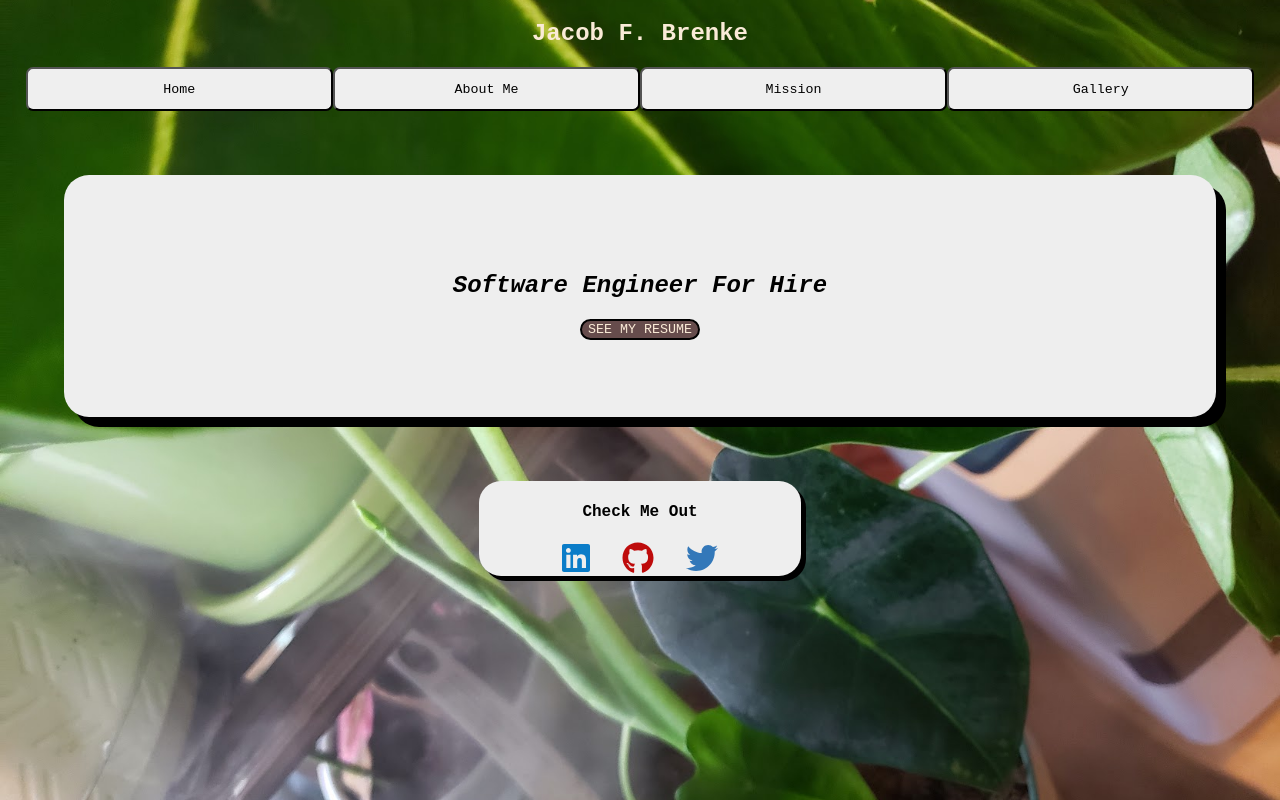
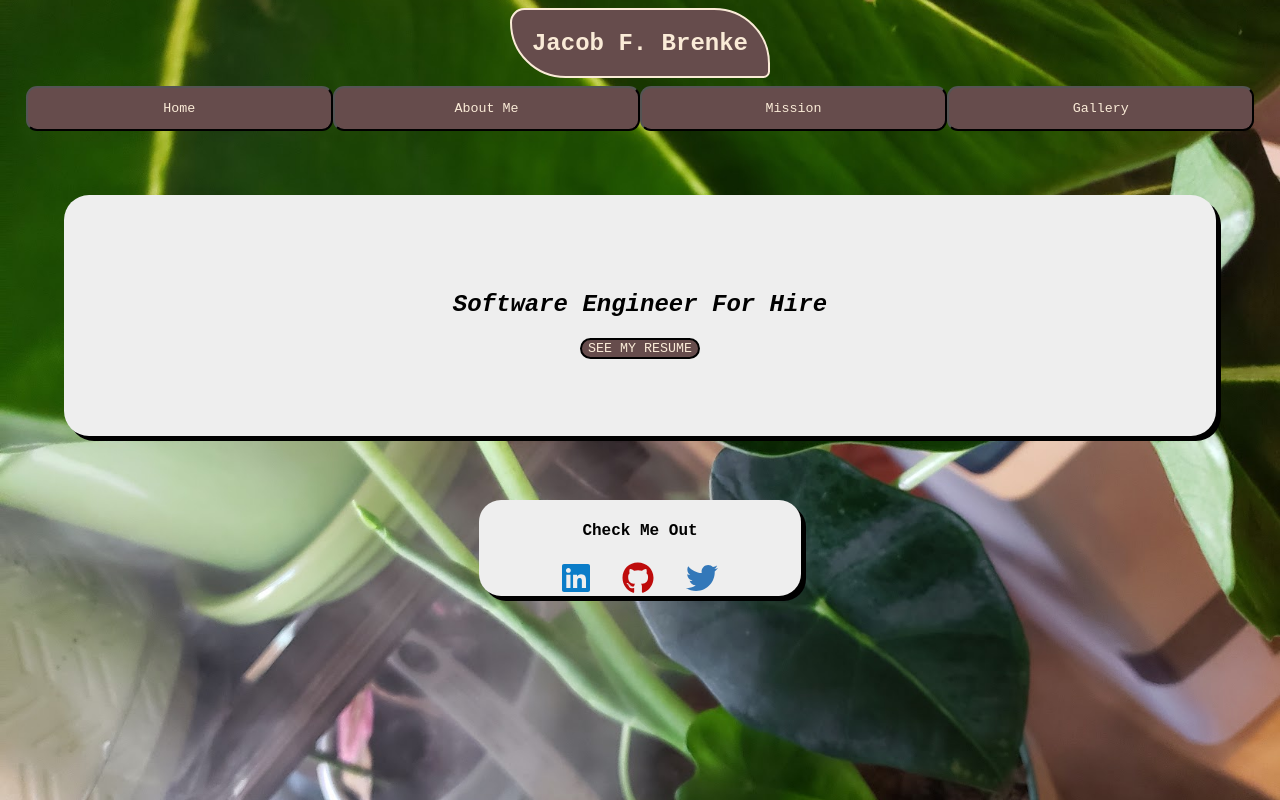
Before and after one commit to Bluemooses/Jacob-Brenke-Web-Page, a React (Create React App) app: page / in a window 1280 px wide. Built offline with nearby package versions, Linux system fonts and the light colour scheme.

Commit message:
QUALITY OF LIFE CHANGES FOR EYEBALLS

```diff
--- a/src/App/App.scss
+++ b/src/App/App.scss
@@ -37,7 +37,7 @@ h4 {
   border-radius: 25px;
   padding: 6%;
   margin: 5%;
-  box-shadow: 10px 10px;
+  box-shadow: 5px 5px;
   align-self: start;
   align-content: auto;
 }
@@ -67,7 +67,7 @@ h4 {
   letter-spacing: 0.7px;
 }
 
-.button:hover {
+.buton:hover {
   animation: rotate 0.7s ease-in-out both;
 }
 
--- a/src/Components/Header/Header.js
+++ b/src/Components/Header/Header.js
@@ -1,7 +1,5 @@
 import React from "react";
 import "./Header.scss";
-import profilePic from "../../Images/self-shot.jpg";
-import Slideshow from "../Slideshow/Slideshow";
 
 export default function Header() {
   return (
--- a/src/Components/Header/Header.scss
+++ b/src/Components/Header/Header.scss
@@ -5,8 +5,18 @@
   image-orientation: center;
   float: right;
 }
+
 .Header {
   color: antiquewhite;
+  background-color: rgb(102, 76, 76);
+  margin: auto;
+  max-width: 20%;
+  justify-content: center;
+  flex: auto;
+  border: 2px solid antiquewhite;
+  border-radius: 22px 85px 10px;
+  margin-bottom: 0.6%;
+  margin-top: 0.6%;
 }
 .heading h3 {
   color: black;
--- a/src/Components/Nav/Nav.js
+++ b/src/Components/Nav/Nav.js
@@ -1,4 +1,4 @@
-import React, { useState } from "react";
+import React from "react";
 import { useHistory } from "react-router-dom";
 import "./Nav.scss";
 
--- a/src/Components/Nav/Nav.scss
+++ b/src/Components/Nav/Nav.scss
@@ -3,7 +3,9 @@
   margin: auto;
   width: 24%;
   padding: 1%;
-  border-radius: 7px;
+  border-radius: 11px;
   display: inline-block;
   font-family: "Courier New", Courier, monospace;
+  background-color: rgb(102, 76, 76);
+  color: antiquewhite;
 }
--- a/src/Components/Slideshow/Slideshow.js
+++ b/src/Components/Slideshow/Slideshow.js
@@ -1,6 +1,5 @@
 import React from "react";
 import { Fade } from "react-slideshow-image";
-import { Slide } from "react-slideshow-image";
 import "react-slideshow-image/dist/styles.css";
 import boatstuff from "../../Images/boat-stuff-with-taylor.jpg";
 import boo from "../../Images/boo-is-cute.jpg";
```
